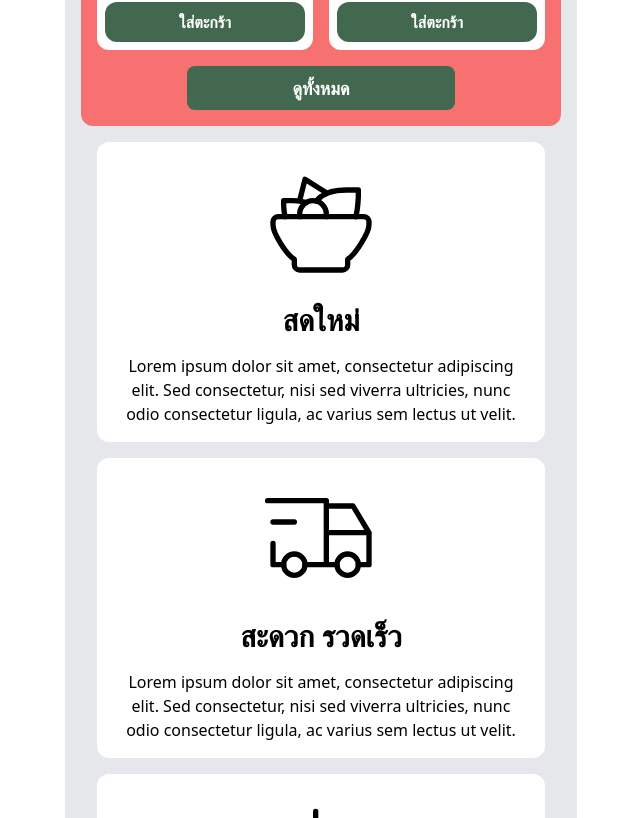
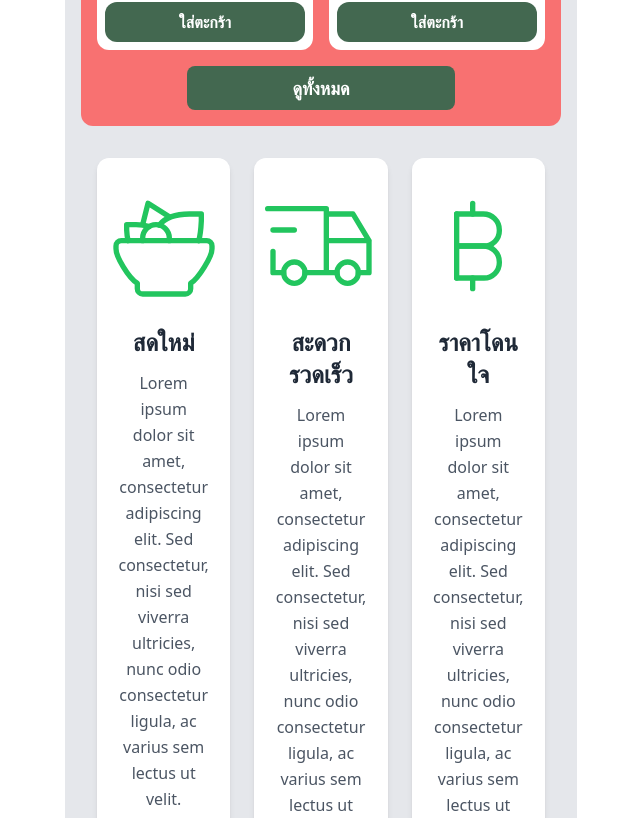
Before and after one commit to diyoooor/paksod, a Next.js app: page / in a window 1280 px wide. Shown: the part 1442-2260 px from the top of the page, without its empty margins (319-959 px from the left). Built offline with nearby package versions, Linux system fonts and the light colour scheme.

Commit message:
⚡️Implement :: Add highlight route

```diff
--- /dev/null
+++ b/src/app/api/products/highlight/route.ts
@@ -0,0 +1,18 @@
+import clientPromise from "@/utils/mongodb";
+import { NextResponse } from "next/server";
+
+export async function GET() {
+  const client = await clientPromise;
+  const db = client.db();
+
+  try {
+    const products = await db.collection("products").find().limit(6).toArray();
+    return NextResponse.json(products);
+  } catch (err) {
+    console.error(err);
+    return NextResponse.json(
+      { message: "Internal Server Error" },
+      { status: 500 }
+    );
+  }
+}
--- a/src/app/page.tsx
+++ b/src/app/page.tsx
@@ -150,22 +150,27 @@ export default function Home() {
           </button>
         </div>
       </section>
-      <section className="mt-4 grid grid-flow-row gap-4 px-4">
-        {whyUs.map((item, index) => {
-          return (
-            <div key={index} className="text-center bg-white rounded-xl">
-              <div className="p-4 flex flex-col">
-                <p className="mx-auto">{item.icon}</p>
-                <h1 className="text-3xl font-semibold py-4">{item.topic}</h1>
-                <p>
-                  Lorem ipsum dolor sit amet, consectetur adipiscing elit. Sed
-                  consectetur, nisi sed viverra ultricies, nunc odio consectetur
-                  ligula, ac varius sem lectus ut velit.
-                </p>
-              </div>
+      <section className="mt-8 grid grid-cols-1 md:grid-cols-2 lg:grid-cols-3 gap-6 px-4">
+        {whyUs.map((item, index) => (
+          <div
+            key={index}
+            className="text-center bg-white shadow-md hover:shadow-lg rounded-xl transition-shadow duration-300"
+          >
+            <div className="p-6 flex flex-col items-center">
+              <div className="text-green-500 text-5xl mb-4">{item.icon}</div>
+
+              <h2 className="text-2xl font-bold text-gray-800 mb-3">
+                {item.topic}
+              </h2>
+
+              <p className="text-gray-600 leading-relaxed">
+                Lorem ipsum dolor sit amet, consectetur adipiscing elit. Sed
+                consectetur, nisi sed viverra ultricies, nunc odio consectetur
+                ligula, ac varius sem lectus ut velit.
+              </p>
             </div>
-          );
-        })}
+          </div>
+        ))}
       </section>
     </div>
   );
```
